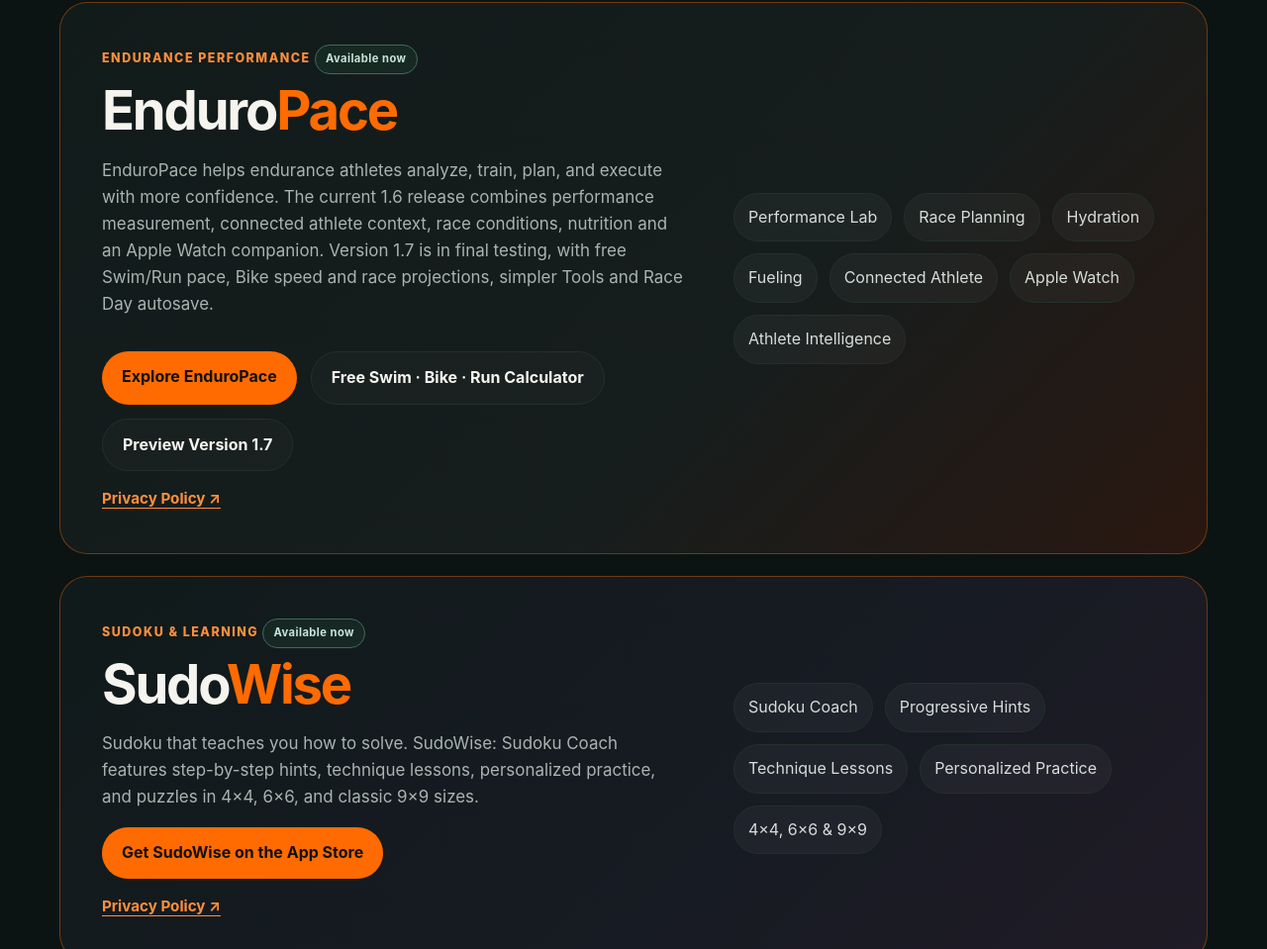
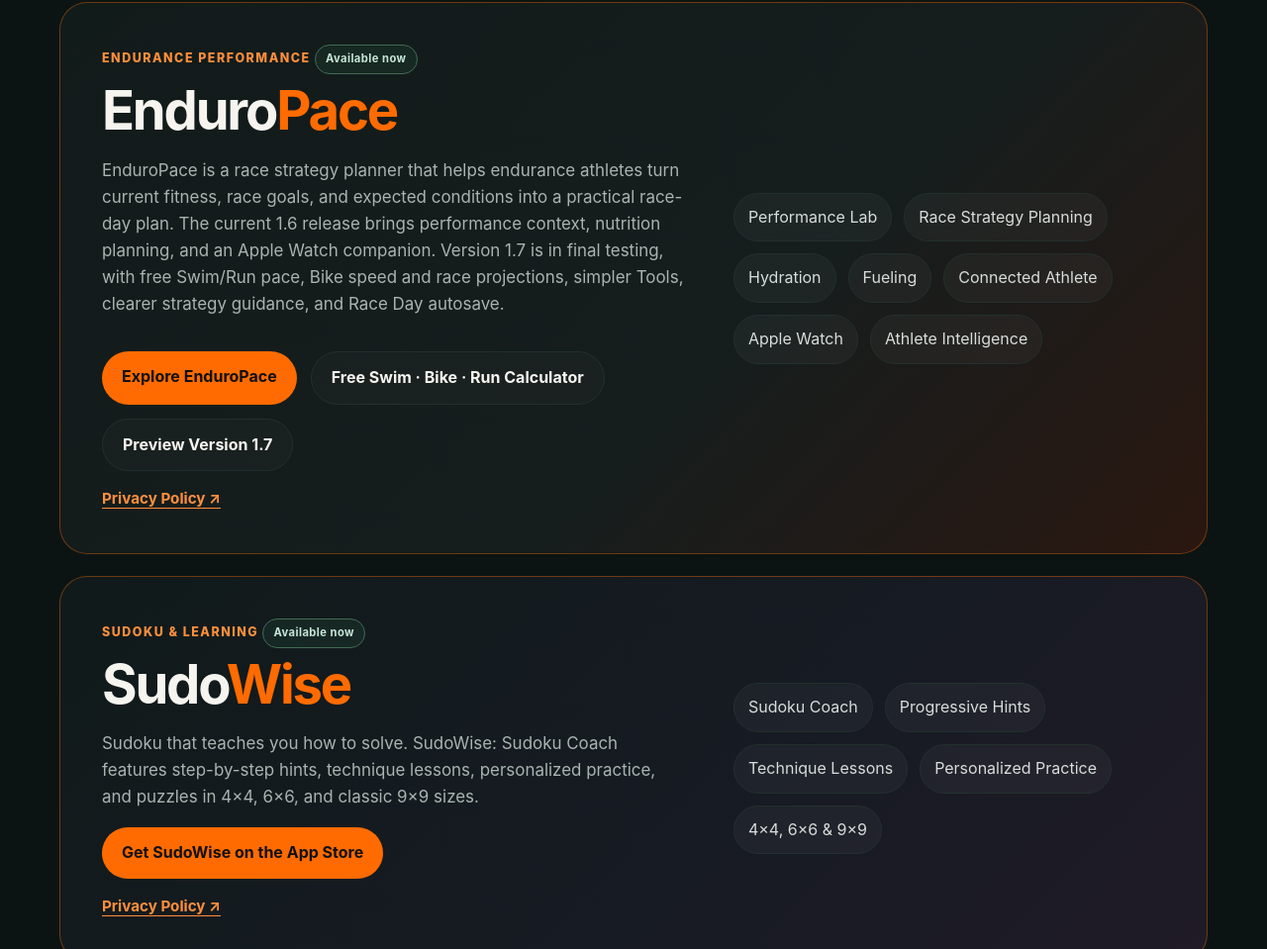
Before and after one commit to mmagriGH/gamacoraggio-site, a plain HTML site: page index.html in a window 1280 px wide. Shown: the part 1419-2378 px from the top of the page at 99% size. Drawn offline with Linux system fonts and the light colour scheme.

Commit message:
Align EnduroPace preview website with race strategy positioning

```diff
--- a/index.html
+++ b/index.html
@@ -80,10 +80,11 @@
             <div class="product-kicker">ENDURANCE PERFORMANCE <span class="status-label status-live">Available now</span></div>
             <h2>Enduro<span>Pace</span></h2>
             <p>
-              EnduroPace helps endurance athletes analyze, train, plan, and execute with more confidence.
-              The current 1.6 release combines performance measurement, connected athlete context,
-              race conditions, nutrition and an Apple Watch companion. Version 1.7 is in final testing,
-              with free Swim/Run pace, Bike speed and race projections, simpler Tools and Race Day autosave.
+              EnduroPace is a race strategy planner that helps endurance athletes turn current fitness,
+              race goals, and expected conditions into a practical race-day plan. The current 1.6
+              release brings performance context, nutrition planning, and an Apple Watch companion.
+              Version 1.7 is in final testing, with free Swim/Run pace, Bike speed and race projections,
+              simpler Tools, clearer strategy guidance, and Race Day autosave.
             </p>
             <div class="actions">
               <a class="btn primary" href="https://enduropace.gamacoraggio.com">Explore EnduroPace</a>
@@ -96,7 +97,7 @@
           </div>
           <div class="product-panel">
             <div class="pill">Performance Lab</div>
-            <div class="pill">Race Planning</div>
+            <div class="pill">Race Strategy Planning</div>
             <div class="pill">Hydration</div>
             <div class="pill">Fueling</div>
             <div class="pill">Connected Athlete</div>
```
